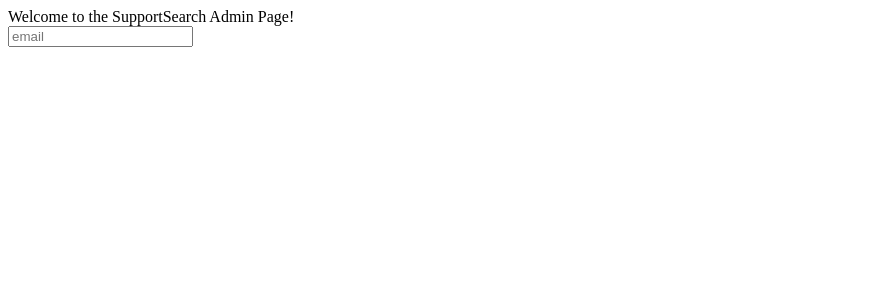
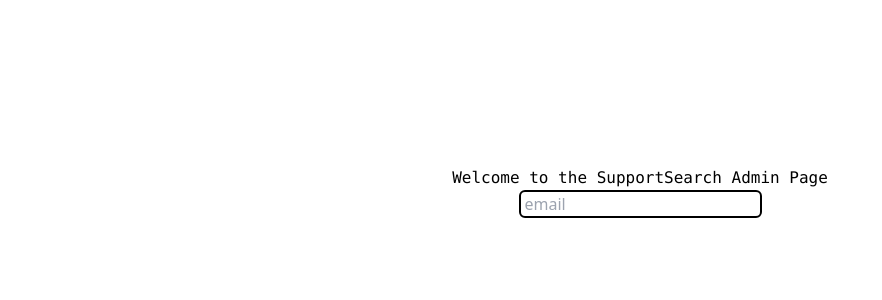
Before and after one commit to UnitedPuggs/SupportSearch-Admin, a SvelteKit app: page / in a window 1280 px wide. Shown: the top 300 px of the page, without its empty margins (0-882 px from the left). Built offline with nearby package versions, Linux system fonts and the light colour scheme; no server answers.

Commit message:
wip: some styling and messing with routes

```diff
--- a/package.json
+++ b/package.json
@@ -10,7 +10,10 @@
 	"devDependencies": {
 		"@sveltejs/adapter-auto": "^1.0.0",
 		"@sveltejs/kit": "^1.0.0",
+		"autoprefixer": "^10.4.13",
+		"postcss": "^8.4.20",
 		"svelte": "^3.54.0",
+		"tailwindcss": "^3.2.4",
 		"vite": "^4.0.2"
 	},
 	"type": "module",
--- /dev/null
+++ b/postcss.config.cjs
@@ -0,0 +1,6 @@
+module.exports = {
+  plugins: {
+    tailwindcss: {},
+    autoprefixer: {},
+  },
+}
--- /dev/null
+++ b/src/app.css
@@ -0,0 +1,3 @@
+@tailwind base;
+@tailwind components;
+@tailwind utilities;
--- /dev/null
+++ b/src/routes/+layout.svelte
@@ -0,0 +1,5 @@
+<script>
+    import "../app.css"
+</script>
+
+<slot />
--- a/src/routes/+page.svelte
+++ b/src/routes/+page.svelte
@@ -2,7 +2,8 @@
 
 <script>
     import { createClient } from "@supabase/supabase-js";
-    import { env } from '$env/dynamic/public'; //import to have public_ at the start of our environment variables
+    import { env } from '$env/dynamic/public';
+    import { goto } from "$app/navigation"
 
     const supabaseUrl = env.PUBLIC_SUPABASE_URL;
     const supabaseKey = env.PUBLIC_SUPABASE_KEY;
@@ -27,15 +28,21 @@
         }
     }
 </script>
-<main>
-    Welcome to the SupportSearch Admin Page!
-</main>
 
-<input type="text" placeholder="email" bind:value={email} required/>
+<div id="container" class="h-96 flex flex-col flex-wrap justify-center items-center">
+    <div id="header">
+    <main class="font-mono">
+        Welcome to the SupportSearch Admin Page
+    </main>
+    </div>
+    <div id="login">
+    <input class="px-1 border-black border-2 rounded-md focus:ring-1 ring-black ring-inset" type="text" placeholder="email" bind:value={email} required/>
 
-{#if email}
-    <button on:click={ verifyUser(email) }>Login</button>
-    {#if user}
-        <h1>{user}</h1>
+    {#if email}
+        <button class="bg-black rounded-lg text-white px-1 py-0.5 drop-shadow-md hover:opacity-75" on:click={ verifyUser(email) }>Login</button>
+        {#if user}
+            { goto("/dashboard") }
+        {/if}
     {/if}
-{/if}
+    </div>
+</div>
--- /dev/null
+++ b/src/routes/dashboard/+page.svelte
@@ -0,0 +1 @@
+<h1>hi :)</h1>
--- /dev/null
+++ b/src/svelte.config.js
@@ -0,0 +1,11 @@
+import adapter from "@sveltejs/adapter-auto"
+import { vitePreprocess } from "@sveltejs/kit/vite"
+
+const config = {
+    kit: {
+        adapter: adapter()
+    },
+    preprocess: vitePreprocess()
+};
+
+export default config;
--- /dev/null
+++ b/tailwind.config.cjs
@@ -0,0 +1,12 @@
+/** @type {import('tailwindcss').Config} */
+module.exports = {
+  content: ['./src/**/*.{html,js,svelte,ts}'],
+  theme: {
+    extend: {
+      fontFamily: {
+        'courier': ['Courier New', 'monospace']
+      },
+    },
+  },
+  plugins: [],
+}
```
Also changed, not shown: 1 other file (tests, documents, lock files or other folders).
